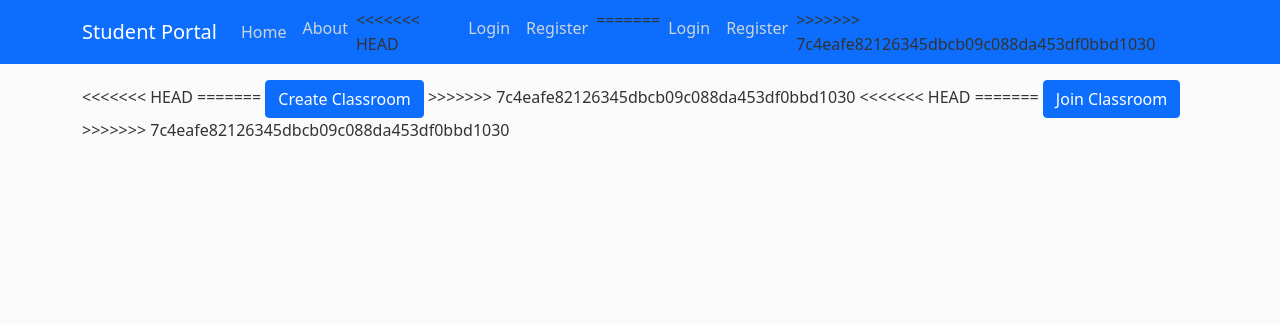
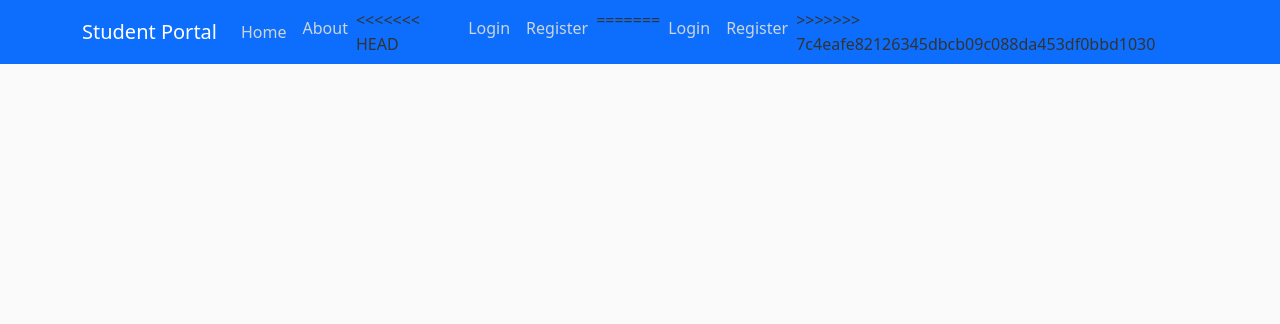
Before and after one commit to herokong/csci275-project, a Flask app: page / in a window 1280 px wide. Shown: the top 324 px of the page. Run offline with Flask 2, Linux system fonts and the light colour scheme.

Commit message:
merge files

```diff
--- a/templates/home.html
+++ b/templates/home.html
@@ -3,18 +3,11 @@
 
 
 <!-- Button trigger modal for create classroom -->
-<<<<<<< HEAD
   {% if user %}
     <button type="button" class="btn btn-primary" data-bs-toggle="modal" data-bs-target="#exampleModal1">
       Create Classroom
     </button>
   {% endif %}
-=======
-<button type="button" class="btn btn-primary" data-bs-toggle="modal" data-bs-target="#exampleModal1">
-    Create Classroom
-  </button>
-
->>>>>>> 7c4eafe82126345dbcb09c088da453df0bbd1030
   <!-- Modal create classroom -->
   <div class="modal fade" id="exampleModal1" tabindex="-1" aria-labelledby="exampleModalLabel1" aria-hidden="true">
     <div class="modal-dialog modal-lg modal-dialog-centered modal-dialog-scrollable">
@@ -84,35 +77,6 @@
                         {{form.NumberOfStudents(class="form-control form-control-lg ")}}
                         {%endif%}
                     </div>
-<<<<<<< HEAD
-=======
-                    <div class="form-group">
-                        {{form.password.label(class="form-control-label")}}
-                        {% if form.password.errors %}
-                        {{form.password(class="form-control form-control-lg is-invalid")}}
-                        <div class="invalid-feedback">
-                            {%for error in form.password.errors%}
-                            <span>{{error}}</span>
-                            {%endfor%}
-                        </div>
-                        {%else%}
-                        {{form.password(class="form-control form-control-lg ")}}
-                        {%endif%}
-                    </div>
-                    <div class="form-group">
-                        {{form.confirm_password.label(class="form-control-label")}}
-                        {% if form.confirm_password.errors %}
-                        {{form.confirm_password(class="form-control form-control-lg is-invalid")}}
-                        <div class="invalid-feedback">
-                            {%for error in form.confirm_password.errors%}
-                            <span>{{error}}</span>
-                            {%endfor%}
-                        </div>
-                        {%else%}
-                        {{form.confirm_password(class="form-control form-control-lg ")}}
-                        {%endif%}
-                    </div>
->>>>>>> 7c4eafe82126345dbcb09c088da453df0bbd1030
                 </fieldset>
                 <div class ="form-group pt-3">
                     {{form.submit(class='btn btn-outline-info')}}
@@ -126,17 +90,11 @@
     </div>
   </div>
   <!-- Button trigger modal for join classroom -->
-<<<<<<< HEAD
   {% if user %}
     <button type="button" class="btn btn-primary" data-bs-toggle="modal" data-bs-target="#exampleModal">
       Join Classroom
     </button>
   {% endif %}
-=======
-<button type="button" class="btn btn-primary" data-bs-toggle="modal" data-bs-target="#exampleModal">
-    Join Classroom
-  </button>
->>>>>>> 7c4eafe82126345dbcb09c088da453df0bbd1030
 
   <!-- Modal join classroom -->
   <div class="modal fade" id="exampleModal" tabindex="-1" aria-labelledby="exampleModalLabel" aria-hidden="true">
@@ -180,10 +138,6 @@
                         {{form.Jpassword(class="form-control form-control-lg ")}}
                         {%endif%}
                     </div>
-<<<<<<< HEAD
-=======
-
->>>>>>> 7c4eafe82126345dbcb09c088da453df0bbd1030
                 </fieldset>
                 <div class ="form-group pt-3">
                     {{form.Jsubmit(class='btn btn-outline-info')}}
```
